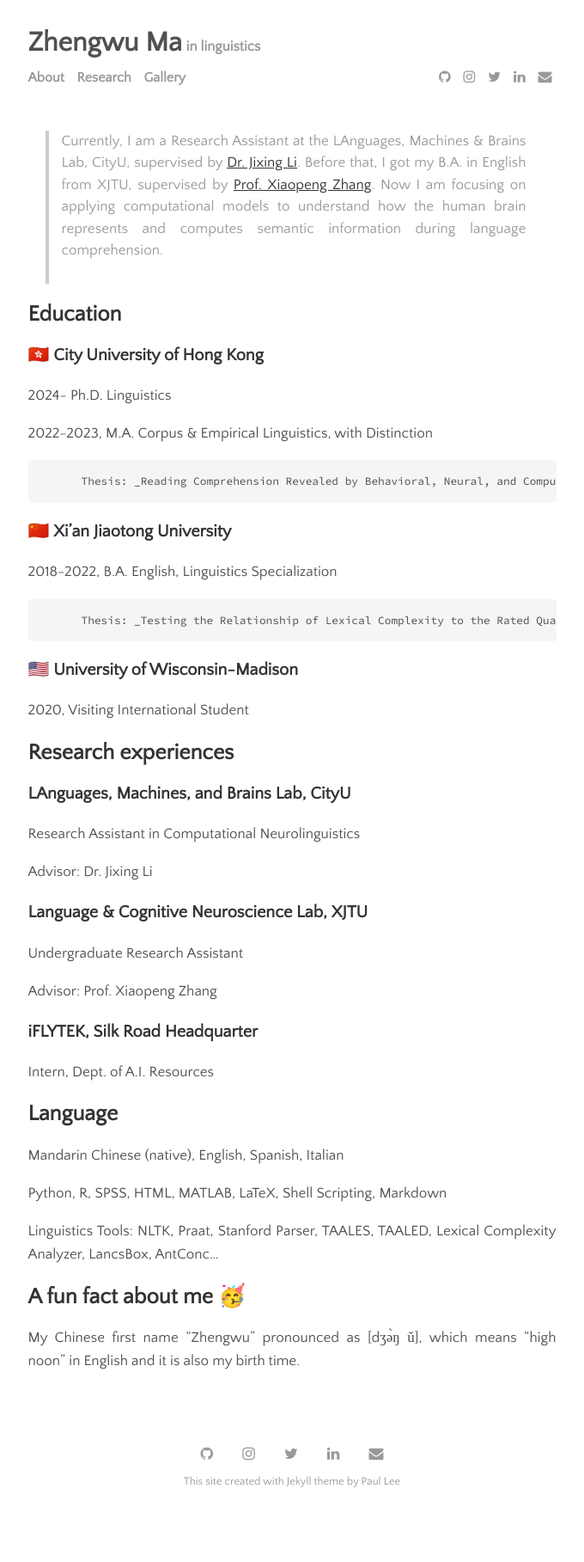
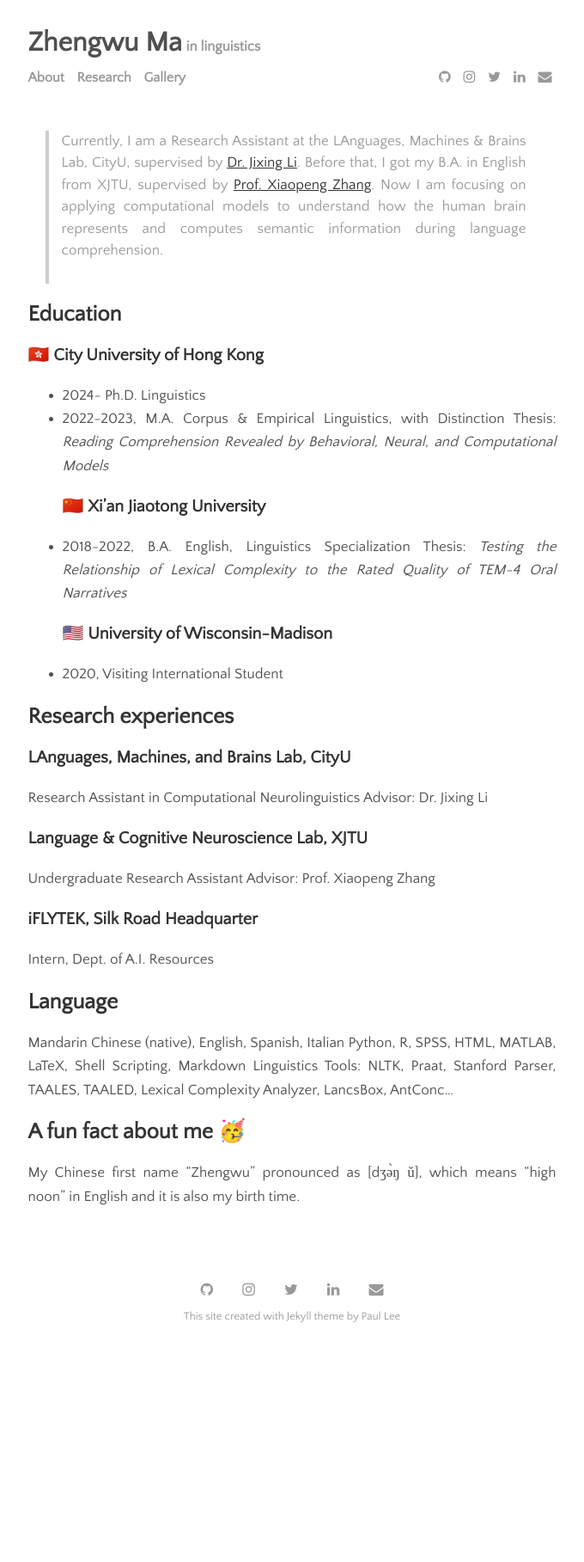
Before and after one commit to zhengwuma/zhengwuma.github.io, a Jekyll site: the page built from menu/about.md, in a window 1280 px wide. Shown: the whole page at 86% size, without its empty margins (300-980 px from the left). Built offline with Jekyll 4.4.1, drawn with Linux system fonts in a browser that asks for light colours; after the commit the page ends 1625 px from its top, so only the background shows below that.

```diff
--- a/menu/about.md
+++ b/menu/about.md
@@ -7,40 +7,28 @@ permalink: /about
 
 ## Education
 ### 🇭🇰 City University of Hong Kong
-2024- Ph.D. Linguistics
-
-2022-2023, M.A. Corpus & Empirical Linguistics, with Distinction
-
+- 2024- Ph.D. Linguistics
+- 2022-2023, M.A. Corpus & Empirical Linguistics, with Distinction
           Thesis: _Reading Comprehension Revealed by Behavioral, Neural, and Computational Models_
-
 ### 🇨🇳 Xi'an Jiaotong University
-2018-2022, B.A. English, Linguistics Specialization
-
+- 2018-2022, B.A. English, Linguistics Specialization
           Thesis: _Testing the Relationship of Lexical Complexity to the Rated Quality of TEM-4 Oral Narratives_
-
 ### 🇺🇸 University of Wisconsin-Madison
-2020, Visiting International Student
+- 2020, Visiting International Student
 
 ## Research experiences
 ### LAnguages, Machines, and Brains Lab, CityU
-
 Research Assistant in Computational Neurolinguistics
-
 Advisor: Dr. Jixing Li
-
 ### Language & Cognitive Neuroscience Lab, XJTU
 Undergraduate Research Assistant
-
 Advisor: Prof. Xiaopeng Zhang
-
 ### iFLYTEK, Silk Road Headquarter
 Intern, Dept. of A.I. Resources
 
 ## Language
 Mandarin Chinese (native), English, Spanish, Italian
-
 Python, R, SPSS, HTML, MATLAB, LaTeX, Shell Scripting, Markdown
-
 Linguistics Tools: NLTK, Praat, Stanford Parser, TAALES, TAALED, Lexical Complexity Analyzer, LancsBox, AntConc...
 
 ## A fun fact about me 🥳
```
